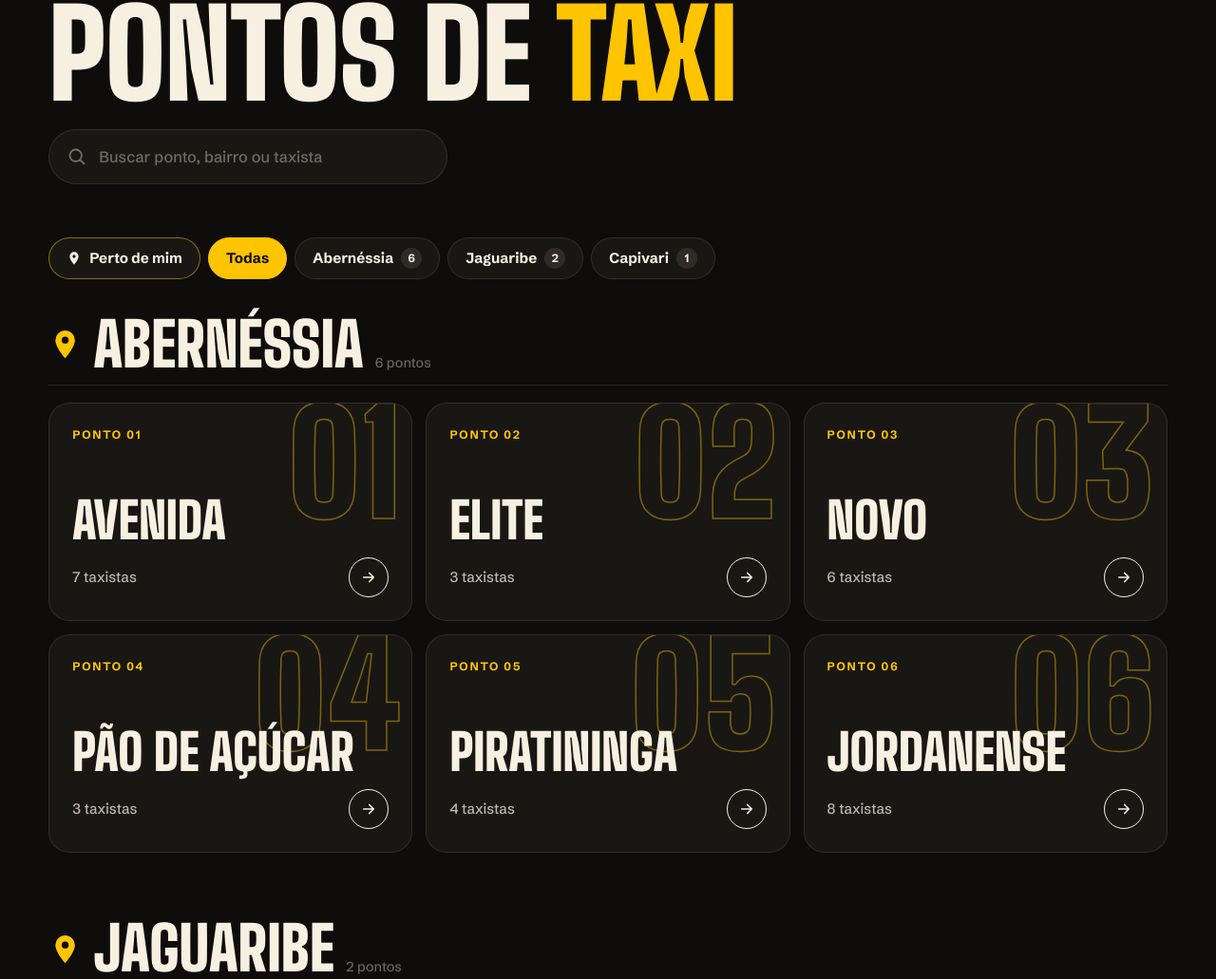
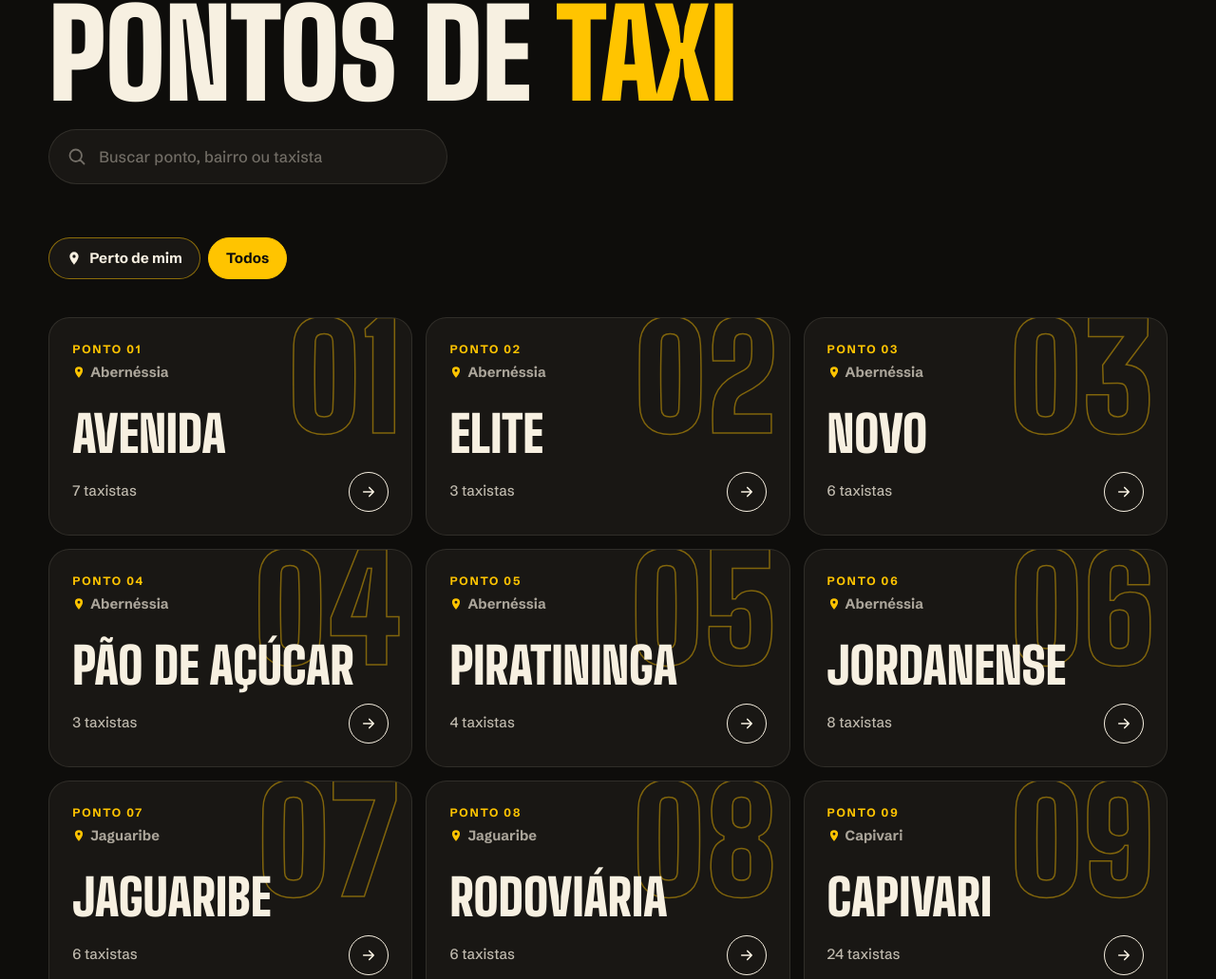
Before and after one commit to Henrique-Inf/TaxiCampos, a PHP site: page / in a window 1280 px wide. Shown: the part 989-2020 px from the top of the page at 95% size. Run offline with PHP 8.4, Linux system fonts and the light colour scheme.

Commit message:
Tira a separação por bairro e mostra o bairro em cada ponto
Os pontos voltam a ficar numa lista única (01 a 09), sem grupos nem
filtros por bairro; o bairro aparece escrito abaixo do "Ponto 01" em
cada cartão. O filtro "Perto de mim" continua.

Co-Authored-By: Claude Opus 5.5 <noreply@anthropic.com>
Claude-Session: https://claude.ai/code/session_01TTfg4QCTKvFVy9PU5dN4eQ

```diff
--- a/app.js
+++ b/app.js
@@ -72,23 +72,7 @@
 
   var apoiadores = (dados.apoiadores || []).filter(function (a) { return a && a.nome; });
 
-  // Agrupa os pontos por região, na ordem de dados.regioes; sem região vai para o fim
-  function agruparPorRegiao(lista) {
-    var ordem = (dados.regioes || []).slice();
-    var grupos = {};
-    lista.forEach(function (p) {
-      var r = regiaoDe(p);
-      (grupos[r] = grupos[r] || []).push(p);
-      if (r && ordem.indexOf(r) === -1) ordem.push(r);
-    });
-    var saida = ordem.filter(function (r) { return grupos[r]; })
-      .map(function (r) { return { nome: r, pontos: grupos[r] }; });
-    if (grupos[""]) saida.push({ nome: "", pontos: grupos[""] });
-    return saida;
-  }
-
-  var temRegioes = pontos.some(function (p) { return regiaoDe(p); });
-  var regiaoAtiva = null; // null = todas, "perto" = ordenado pela distância
+  var regiaoAtiva = null; // null = ordem normal, "perto" = ordenado pela distância
 
   /* ---------- mapa e distância ---------- */
 
@@ -144,14 +128,17 @@
 
   function regiaoDe(ponto) { return String(ponto.regiao || "").trim(); }
 
-  function cartaoPonto(ponto, mostrarRegiao, distancia) {
+  function cartaoPonto(ponto, distancia) {
     var qtd = (ponto.taxistas || []).length;
-    var regiao = mostrarRegiao ? regiaoDe(ponto) : "";
+    var regiao = regiaoDe(ponto);
     return (
       '<a class="ponto" href="#/ponto/' + encodeURIComponent(ponto.id) + '">' +
         '<span class="ponto__numero" aria-hidden="true">' + esc(ponto.numero) + "</span>" +
-        '<span class="ponto__rotulo">Ponto ' + esc(ponto.numero) + (regiao ? " · " + esc(regiao) : "") + "</span>" +
-        (distancia != null ? '<span class="ponto__distancia">' + ICONE_PINO + textoDistancia(distancia) + "</span>" : "") +
+        '<span class="ponto__topo">' +
+          '<span class="ponto__rotulo">Ponto ' + esc(ponto.numero) + "</span>" +
+          (regiao ? '<span class="ponto__bairro">' + ICONE_PINO + esc(regiao) + "</span>" : "") +
+          (distancia != null ? '<span class="ponto__distancia">' + ICONE_PINO + textoDistancia(distancia) + "</span>" : "") +
+        "</span>" +
         "<div>" +
           '<h3 class="ponto__nome">' + esc(nomeCurto(ponto)) + "</h3>" +
           '<div class="ponto__rodape">' +
@@ -355,28 +342,19 @@
       if (!q) {
         if (!pontos.length) {
           resultados.innerHTML = '<p class="vazio">Nenhum ponto cadastrado ainda.</p>';
-        } else if (!temRegioes && !temCoords) {
-          resultados.innerHTML = '<div class="grade-pontos">' +
-            pontos.map(function (p) { return cartaoPonto(p, false); }).join("") + "</div>";
         } else {
-          var grupos = temRegioes ? agruparPorRegiao(pontos) : [{ nome: "", pontos: pontos }];
-          var chave = function (g) { return g.nome || "outros"; };
-          var filtros = '<div class="filtros" role="group" aria-label="Filtrar pontos">' +
-            (temCoords
-              ? '<button type="button" class="filtro filtro--perto" data-regiao="perto" aria-pressed="' + (regiaoAtiva === "perto") + '">' +
-                ICONE_PINO + (regiaoAtiva === "localizando" ? "Localizando…" : "Perto de mim") + "</button>"
-              : "") +
-            '<button type="button" class="filtro" data-regiao="" aria-pressed="' + (regiaoAtiva === null) + '">' +
-              (temRegioes ? "Todas" : "Todos") + "</button>" +
-            (temRegioes ? grupos.map(function (g) {
-              return '<button type="button" class="filtro" data-regiao="' + esc(chave(g)) + '" aria-pressed="' +
-                (regiaoAtiva === chave(g)) + '">' + esc(g.nome || "Outros") + "<span>" + g.pontos.length + "</span></button>";
-            }).join("") : "") +
-          "</div>" +
-          (avisoLocal ? '<p class="aviso-local">' + esc(avisoLocal) + "</p>" : "");
+          var filtros = temCoords
+            ? '<div class="filtros" role="group" aria-label="Ordenar pontos">' +
+                '<button type="button" class="filtro filtro--perto" data-regiao="perto" aria-pressed="' + (regiaoAtiva === "perto") + '">' +
+                  ICONE_PINO + (regiaoAtiva === "localizando" ? "Localizando…" : "Perto de mim") + "</button>" +
+                '<button type="button" class="filtro" data-regiao="" aria-pressed="' + (regiaoAtiva !== "perto") + '">Todos</button>' +
+              "</div>" +
+              (avisoLocal ? '<p class="aviso-local">' + esc(avisoLocal) + "</p>" : "")
+            : "";
 
+          var lista = pontos.map(function (p) { return { p: p, d: null }; });
           if (regiaoAtiva === "perto" && minhaPosicao) {
-            var ordenados = pontos.map(function (p) {
+            lista = pontos.map(function (p) {
               var c = coordsDe(p);
               return { p: p, d: c ? distanciaKm(minhaPosicao, c) : null };
             }).sort(function (x, y) {
@@ -384,24 +362,9 @@
               if (y.d == null) return -1;
               return x.d - y.d;
             });
-            resultados.innerHTML = filtros +
-              '<div class="grade-pontos">' + ordenados.map(function (x) { return cartaoPonto(x.p, true, x.d); }).join("") + "</div>";
-            return;
           }
-          if (!temRegioes) {
-            resultados.innerHTML = filtros + '<div class="grade-pontos">' +
-              pontos.map(function (p) { return cartaoPonto(p, false); }).join("") + "</div>";
-            return;
-          }
-          resultados.innerHTML = filtros + grupos
-            .filter(function (g) { return regiaoAtiva === null || regiaoAtiva === "localizando" || regiaoAtiva === chave(g); })
-            .map(function (g) {
-              return '<div class="regiao">' +
-                '<h3 class="regiao__titulo">' + ICONE_PINO + "<span>" + esc(g.nome || "Outros pontos") + "</span>" +
-                  '<small>' + plural(g.pontos.length, "ponto", "pontos") + "</small></h3>" +
-                '<div class="grade-pontos">' + g.pontos.map(function (p) { return cartaoPonto(p, false); }).join("") + "</div>" +
-              "</div>";
-            }).join("");
+          resultados.innerHTML = filtros + '<div class="grade-pontos">' +
+            lista.map(function (x) { return cartaoPonto(x.p, x.d); }).join("") + "</div>";
         }
         return;
       }
@@ -420,7 +383,7 @@
       var html = "";
       if (pontosAchados.length) {
         html += '<p class="subtitulo-lista">Pontos</p><div class="grade-pontos">' +
-          pontosAchados.map(function (p) { return cartaoPonto(p, true); }).join("") + "</div>";
+          pontosAchados.map(function (p) { return cartaoPonto(p); }).join("") + "</div>";
       }
       if (taxistasAchados.length) {
         html += '<p class="subtitulo-lista">' + plural(taxistasAchados.length, "taxista", "taxistas") + '</p><div class="grade-taxistas">' +
--- a/estilo.css
+++ b/estilo.css
@@ -334,7 +334,7 @@ img { max-width: 100%; }
 }
 
 /* =========================================================
-   Regiões (filtros e grupos)
+   Filtros (Perto de mim)
    ========================================================= */
 
 .filtros {
@@ -371,6 +371,19 @@ img { max-width: 100%; }
 .filtro svg { width: 16px; height: 16px; flex: none; }
 .filtro--perto { border-color: rgba(255, 196, 0, .5); }
 .aviso-local { margin: -14px 0 24px; color: var(--amarelo); font-size: .92rem; }
+.ponto__topo { display: flex; flex-direction: column; align-items: flex-start; gap: 4px; }
+.ponto__bairro {
+  display: inline-flex;
+  align-items: center;
+  gap: 5px;
+  font-size: .92rem;
+  font-weight: 600;
+  color: var(--creme-suave);
+  transition: color .25s;
+}
+.ponto__bairro svg { width: 14px; height: 14px; color: var(--amarelo); transition: color .25s; }
+.ponto:hover .ponto__bairro, .ponto:focus-visible .ponto__bairro,
+.ponto:hover .ponto__bairro svg, .ponto:focus-visible .ponto__bairro svg { color: var(--noite); }
 .ponto__distancia {
   display: inline-flex;
   align-items: center;
@@ -385,30 +398,6 @@ img { max-width: 100%; }
 .ponto:hover .ponto__distancia svg, .ponto:focus-visible .ponto__distancia svg { color: var(--noite); }
 .filtro[aria-pressed="true"] { background: var(--amarelo); border-color: var(--amarelo); color: var(--noite); }
 .filtro[aria-pressed="true"] span { background: rgba(14, 13, 11, .15); }
-
-.regiao + .regiao { margin-top: clamp(44px, 6vw, 72px); }
-.regiao__titulo {
-  display: flex;
-  align-items: baseline;
-  gap: 12px;
-  flex-wrap: wrap;
-  margin: 0 0 18px;
-  padding-bottom: 14px;
-  border-bottom: 1px solid var(--linha);
-  font-family: var(--display);
-  font-weight: 900;
-  font-size: clamp(2.4rem, 6vw, 4rem);
-  line-height: .9;
-  text-transform: uppercase;
-}
-.regiao__titulo svg { width: .55em; height: .55em; color: var(--amarelo); align-self: center; flex: none; }
-.regiao__titulo small {
-  font-family: var(--texto);
-  font-size: .9rem;
-  font-weight: 500;
-  text-transform: none;
-  color: var(--creme-fraco);
-}
 
 .topo-ponto__regiao {
   display: inline-flex;
@@ -435,6 +424,7 @@ img { max-width: 100%; }
   display: flex;
   flex-direction: column;
   justify-content: space-between;
+  gap: 20px;
   min-height: 230px;
   padding: 24px;
   border-radius: var(--raio);
```
Also changed, not shown: README.md.
